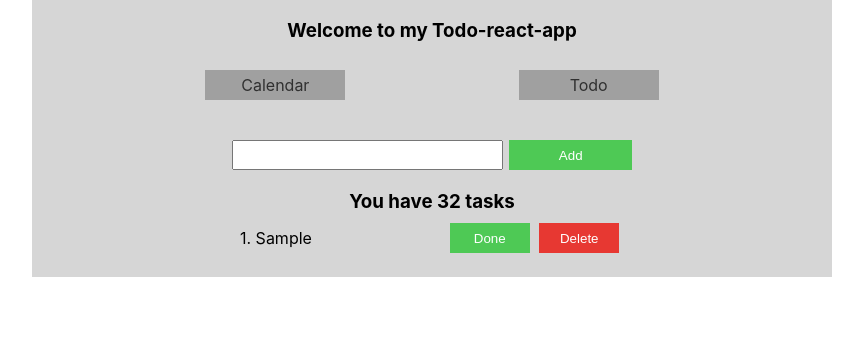
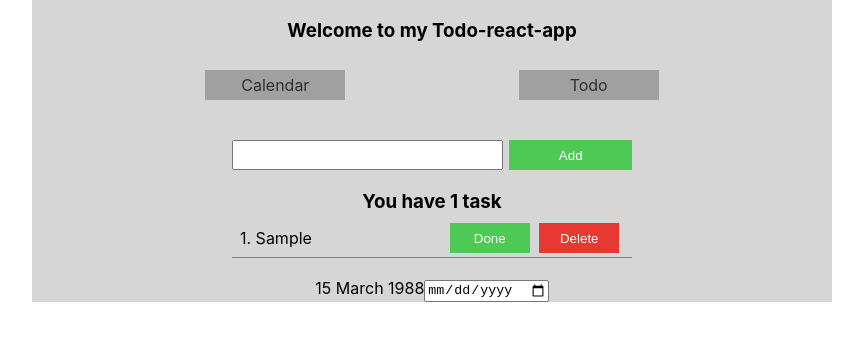
Before and after one commit to Vasya1988/ToDoReact, a React (Create React App) app: page /my-page in a window 1280 px wide. Both pictures are taken after typing "Sample" into the empty fields and a click on the button "Add". Shown: the top 340 px of the page, without its empty margins (208-1071 px from the left). Built offline with nearby package versions, Linux system fonts and the light colour scheme; the HTML template or start-up script is replaced by a standard one.

Commit message:
date of task

```diff
--- a/src/components/task/Task.js
+++ b/src/components/task/Task.js
@@ -5,6 +5,7 @@ import Delete from '../../ui/buttons/delete/Delete';
 
 const Task = (props) => {
     return (
+        <>
             <div
                 className={classes.Task}
             >
@@ -17,6 +18,12 @@ const Task = (props) => {
                     />
                 </div>
             </div>
+            <div>
+                <span>15 March 1988</span>
+                <input type='date'></input>
+                {console.log('dddddddddd')}
+            </div>
+        </>
     )
 }
 
--- a/src/components/task/Task.module.css
+++ b/src/components/task/Task.module.css
@@ -7,7 +7,7 @@
     padding: 4px 8px;
     box-sizing: border-box;
 
-    /* border: 1px solid; */
+    border-bottom: 1px solid grey;
 
     display: flex;
     flex-wrap: wrap;
--- a/src/components/taskList/TaskList.js
+++ b/src/components/taskList/TaskList.js
@@ -5,6 +5,16 @@ import Task from '../task/Task';
 import { useEffect } from 'react';
 
 const TaskList = (props) => {
+
+    const checkTask = () => {
+        if (props.taskList.length === 0) {
+            return `You have ${props.taskList.length} tasks`
+        } else if (props.taskList.length === 1) {
+            return `You have ${props.taskList.length} task`
+        } else {
+            return `You have ${props.taskList.length} tasks`
+        }
+    }
 
     return (
         <div className={classes.TaskList}>
@@ -27,7 +37,7 @@ const TaskList = (props) => {
 
                 >Add</button>
             </form>
-            <h3 className={classes.TaskTitle}>You have 32 tasks</h3>
+            <h3 className={classes.TaskTitle}>{checkTask()}</h3>
 
             {
                 props.taskList.map((task, id) => {
```
Lines whose indentation alone changed are shown as unchanged.
